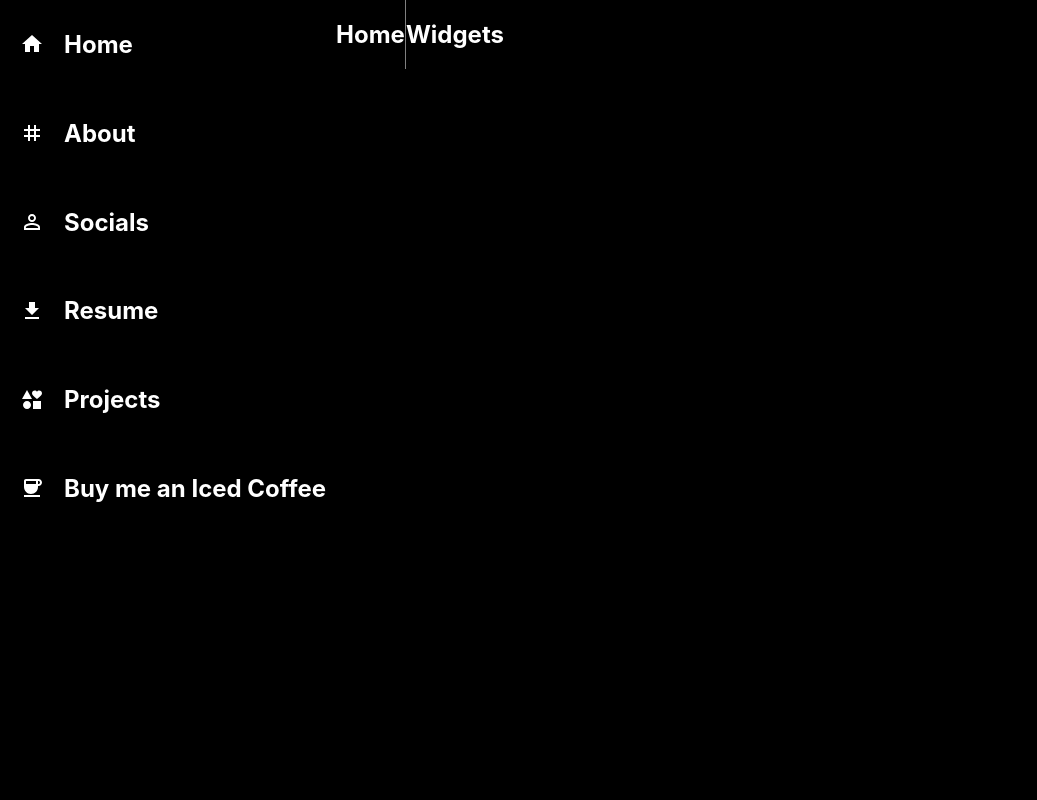
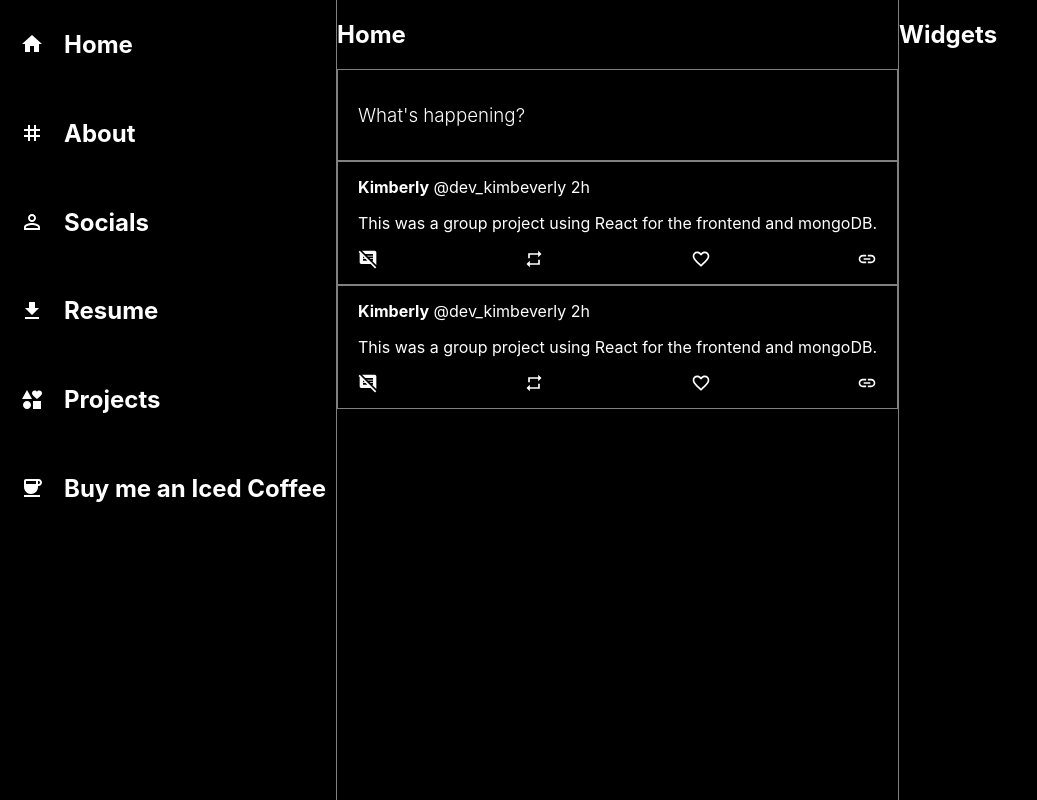
Before and after one commit to kkimberly702/react-portfolio, a React (Create React App) app in the folder react-portfolio/: page / in a window 1280 px wide. Shown: the whole page, without its empty margins (0-1037 px from the left). Built offline with nearby package versions, Linux system fonts and the light colour scheme.

Commit message:
feed component added

```diff
--- a/react-portfolio/src/Components/MainFeed.js
+++ b/react-portfolio/src/Components/MainFeed.js
@@ -1,13 +1,62 @@
 import React from 'react';
 import '../mainfeed.css';
 
+/*ICONS */
+import CommentsDisabledIcon from '@mui/icons-material/CommentsDisabled';
+import RepeatIcon from '@mui/icons-material/Repeat';
+import FavoriteBorderIcon from '@mui/icons-material/FavoriteBorder';
+import LinkIcon from '@mui/icons-material/Link';
+
 function MainFeed() {
   return (
-    <div>
+    <div className="feed" >
+      <h2>Home</h2>
+
       {/* Header */}
-      <div className='feed'>
-      <h2>Home</h2>
+      <div className='feed_header'>
+      <h3>What's happening?</h3>
+
+
+
       </div>
+
+      <div className='feed_header'>
+        <b>Kimberly</b> @dev_kimbeverly   2h
+        <p>
+        This was a group project using React for the frontend and mongoDB.
+        </p>
+
+        <div className='footer'>
+        <CommentsDisabledIcon fontSize='small'/>
+        <RepeatIcon fontSize='small'/>
+        <FavoriteBorderIcon fontSize='small'/>
+        <LinkIcon fontSize='small'/>
+        </div>
+      </div>
+
+
+      <div className='feed_header'>
+        <b>Kimberly</b> @dev_kimbeverly   2h
+        <p>
+        This was a group project using React for the frontend and mongoDB.
+        </p>
+
+        <div className='footer'>
+        <CommentsDisabledIcon fontSize='small'/>
+        <RepeatIcon fontSize='small'/>
+        <FavoriteBorderIcon fontSize='small'/>
+        <LinkIcon fontSize='small'/>
+        </div>
+      </div>
+
+
+
+
+
+
+
+
+
 
       {/* TweetBox */}
 
@@ -15,4 +64,4 @@ function MainFeed() {
   )
 }
 
-export default MainFeed
+export default MainFeed;
--- a/react-portfolio/src/Components/Sidebar.js
+++ b/react-portfolio/src/Components/Sidebar.js
@@ -9,7 +9,7 @@ import FileDownloadIcon from '@mui/icons-material/FileDownload';
 import InterestsIcon from '@mui/icons-material/Interests';
 import CoffeeIcon from '@mui/icons-material/Coffee';
 
-function Sidebar({text}) {
+function Sidebar({ text }) {
   return (
     <div>
     {/*Icon*/}
--- a/react-portfolio/src/Components/Widgets.js
+++ b/react-portfolio/src/Components/Widgets.js
@@ -3,7 +3,7 @@ import '../widgets.css';
 
 function Widgets() {
   return (
-    <div>
+    <div className='widgets'>
         <h2>Widgets</h2>
         </div>
   )
--- a/react-portfolio/src/mainfeed.css
+++ b/react-portfolio/src/mainfeed.css
@@ -1,15 +1,36 @@
 .feed {
     flex: 0.4;
     border-right: 1px solid grey;
+    border-left: 1px solid grey;
     min-width: fit-content;
-    overflow-y: scroll;
+    position: sticky;
+
+}
+h3 {
+    font-weight: 300;
+}
+
+.feed_header::-webkit-scrollbar {
+    display: none;
+    scrollbar-width: none;
 }
 
 .feed_header {
-    position: sticky;
     top: 0;
-    background-color: white;
+    background-color: black;
     z-index: 100;
-    border: 1px solid blue;
+    border: 1px solid gray;
     padding: 15px 20px;
+    overflow-y: scroll;
+    flex: 0.4;
 }
+
+.feed_header > img {
+    border-radius: 20px;
+}
+
+.footer {
+    display: flex;
+    justify-content: space-between;
+    margin-top: 10px;
+}
--- a/react-portfolio/src/widgets.css
+++ b/react-portfolio/src/widgets.css
@@ -0,0 +1,3 @@
+.widgets {
+    flex: 0.3;
+}
```
